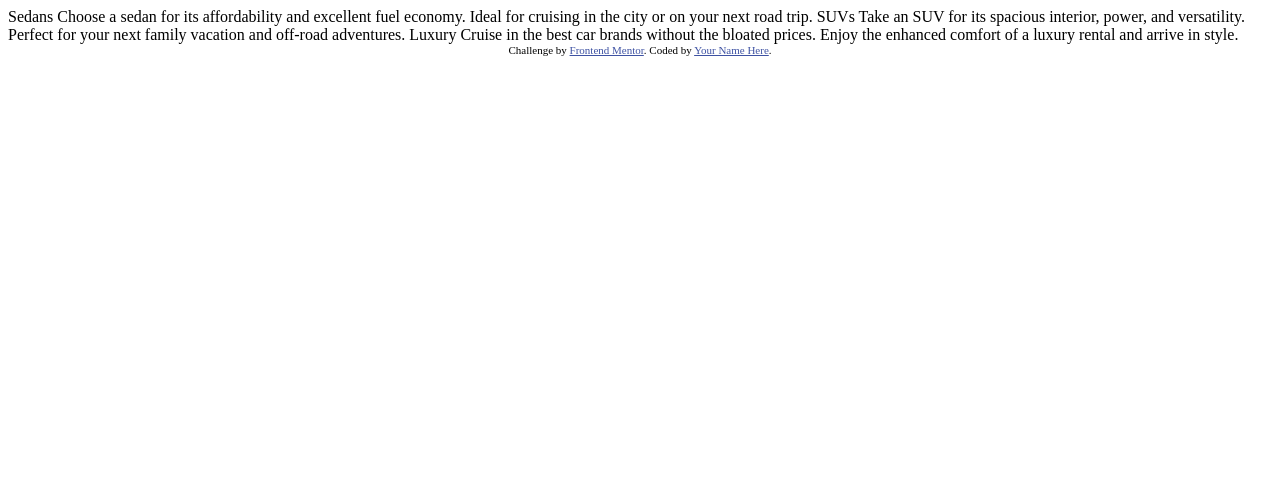
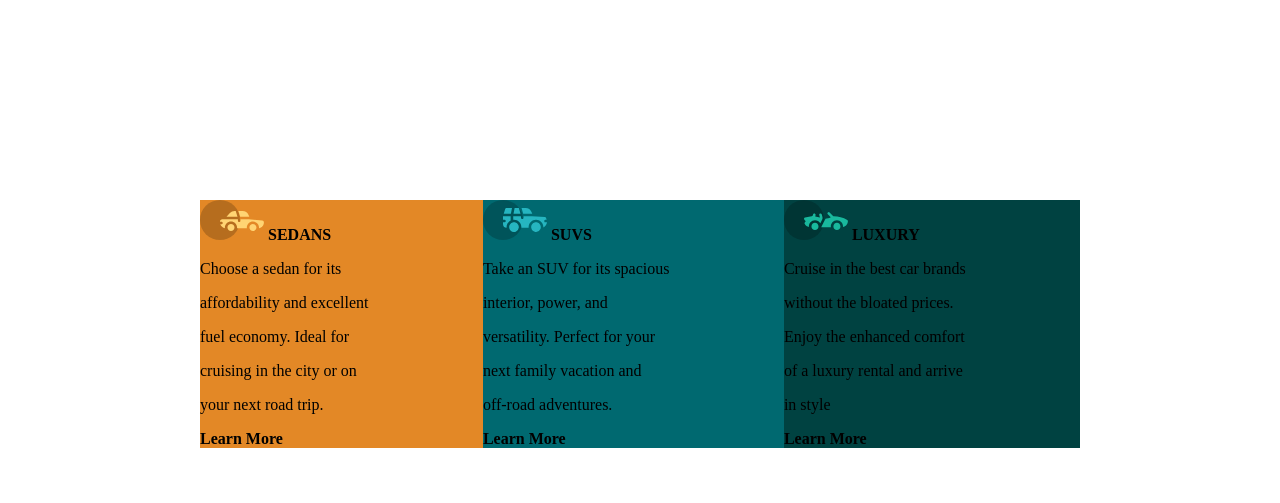
Before and after one commit to douglasjet/Cartao-de-visualizacao-de-tres-colunas, a plain HTML site: page index.html in a window 1280 px wide. Drawn offline with Linux system fonts and the light colour scheme.

Commit message:
Início do desenvolvimento
Estrutura Html
Inclusão do flexbox css

```diff
--- /dev/null
+++ b/CSS/style.css
@@ -0,0 +1,37 @@
+body
+{
+    background-color: #FFFFFF;
+    margin: 0;
+    padding: 200px;
+    height: 100px;
+
+}
+
+.container
+{
+    display: flex;
+    flex-direction: row;
+    justify-content: space-evenly;
+    column-gap: 0px;
+}
+
+.bloco-1
+{
+    order: 0;
+    background: hsl(31, 77%, 52%);
+    flex-grow: 1;
+}
+
+.bloco-2
+{
+    order: 0;
+    background: hsl(184, 100%, 22%);
+    flex-grow: 1;
+}
+
+.bloco-3
+{
+    order: 0;
+    background:hsl(179, 100%, 13%);
+    flex-grow: 1;
+}
--- a/index.html
+++ b/index.html
@@ -6,7 +6,9 @@
 
   <link rel="icon" type="image/png" sizes="32x32" href="./images/favicon-32x32.png">
 
-  <title>Frontend Mentor | 3-column preview card component</title>
+  <title>Cartão de visualização de 3 colunas</title>
+
+  <link rel="stylesheet" href="css/style.css">
 
   <!-- Feel free to remove these styles or customise in your own stylesheet 👍 -->
   <style>
@@ -14,9 +16,67 @@
     .attribution a { color: hsl(228, 45%, 44%); }
   </style>
 </head>
+
 <body>
 
-  Sedans
+<main class="container">
+
+  <div class="bloco-1">
+
+    <svg width="64" height="40" xmlns="http://www.w3.org/2000/svg"><g fill="none" fill-rule="evenodd"><circle fill="#000" opacity=".201" cx="20" cy="20" r="20"/><path d="M52.936 24.11c1.942 0 3.517 1.542 3.517 3.445 0 1.903-1.575 3.445-3.517 3.445s-3.516-1.542-3.516-3.445c0-1.903 1.574-3.445 3.516-3.445zm-21.957 0c1.942 0 3.517 1.542 3.517 3.445 0 1.903-1.575 3.445-3.517 3.445s-3.516-1.542-3.516-3.445c0-1.903 1.574-3.445 3.516-3.445zm6.948-4.848v1.429c0 .716.61 1.293 1.348 1.259a1.295 1.295 0 001.225-1.295v-1.393h8.256l13.483 1.313c.956.093 1.676.881 1.676 1.814 0 2.89-2.126 5.303-4.926 5.819.397-3.557-2.458-6.62-6.053-6.62-3.646 0-6.504 3.14-6.039 6.723h-9.879c.466-3.588-2.397-6.722-6.039-6.722-3.595 0-6.45 3.062-6.052 6.62-2.14-.398-3.916-1.912-4.61-3.931h1.142c.731 0 1.32-.598 1.285-1.322-.033-.678-.629-1.2-1.322-1.2H20v-.251c0-1.274 1.066-2.243 2.306-2.243h15.62zM42.59 11c2.645 0 4.99 1.556 5.972 3.963l.726 1.779H40.17L38.413 11h4.178zm-6.865 0l1.758 5.741H26.505l3.357-3.654A6.502 6.502 0 0134.644 11h1.082z" fill="#FFD473" fill-rule="nonzero"/></g></svg>
+
+    <strong>SEDANS</strong>
+    <p>Choose a sedan for its</p>
+    <p>affordability and excellent</p>
+    <p>fuel economy. Ideal for</p>
+    <p>cruising in the city or on</p>
+    <p>your next road trip.</p>
+
+    <div class=" botao-1">
+      <strong>Learn More</strong>
+    </div>
+
+  </div>
+
+    <div class="bloco-2">
+
+      <svg width="64" height="40" xmlns="http://www.w3.org/2000/svg"><g fill="none" fill-rule="evenodd"><circle fill="#000" opacity=".201" cx="20" cy="20" r="20"/><path d="M31.002 22.358c2.917 0 5.18 2.593 4.762 5.506a4.828 4.828 0 01-2.962 3.778 4.797 4.797 0 01-5.3-1.165c-1.188-1.26-1.235-2.613-1.263-2.613-.42-2.924 1.857-5.506 4.763-5.506zm22 0c3.457 0 5.798 3.567 4.41 6.744A4.816 4.816 0 0152.3 31.94a4.826 4.826 0 01-4.06-4.077c-.42-2.915 1.846-5.506 4.762-5.506zm-15.04-6.083v1.462a1.29 1.29 0 001.352 1.29c.693-.033 1.227-.631 1.227-1.326v-1.426h8.3l13.056.716a1.29 1.29 0 011.164.917c.27.895.446 1.477.563 1.87h-1.047c-.694 0-1.291.534-1.324 1.228a1.29 1.29 0 001.288 1.352h1.445c-.164 2.225-1.57 4.193-3.6 5.05.13-4.212-3.255-7.63-7.384-7.63-4.317 0-7.762 3.718-7.358 8.086h-7.285c.43-4.655-3.503-8.531-8.131-8.046v-3.543h7.734zm-10.312 0v4.308a7.4 7.4 0 00-4.006 7.274 3.874 3.874 0 01-3.642-3.864v-1.635h1.46a1.29 1.29 0 000-2.58h-1.461v-3.213l.003-.29h7.646zm14.986-8.196c2.65 0 5 1.592 5.984 4.055l.63 1.579a5.525 5.525 0 01-.065-.004l-.026-.002-.034-.002-.022-.002a4.178 4.178 0 00-.224-.006l-.098-.001h-.039l-.136-.001h-.052l-.326-.001H40.211L38.528 8.08zm-13.632 0l-1.122 5.616h-7.144l1.47-4.71a1.29 1.29 0 011.231-.906h5.565zm6.832 0l1.683 5.615h-7.007l1.121-5.615h4.203z" fill="#26B5C0" fill-rule="nonzero"/></g></svg>
+
+      <strong>SUVS</strong>
+      <p>Take an SUV for its spacious</p>
+      <p>interior, power, and</p>
+      <p>versatility. Perfect for your</p>
+      <p>next family vacation and</p>
+      <p>off-road adventures.</p>
+
+      <div class=" botao-2">
+        <strong>Learn More</strong>
+      </div>
+
+    </div>
+
+    <div class="bloco-3">
+
+      <svg width="64" height="40" xmlns="http://www.w3.org/2000/svg"><g fill="none" fill-rule="evenodd"><circle fill="#000" opacity=".201" cx="20" cy="20" r="20"/><path d="M30.98 22.835c1.941 0 3.516 1.604 3.516 3.583 0 1.978-1.575 3.582-3.517 3.582s-3.516-1.604-3.516-3.582c0-1.979 1.574-3.583 3.516-3.583zm21.956 0c1.942 0 3.517 1.604 3.517 3.583 0 1.978-1.575 3.582-3.517 3.582s-3.516-1.604-3.516-3.582c0-1.979 1.574-3.583 3.516-3.583zm-9.143-10.45a1.27 1.27 0 011.819 0l3.715 3.784c4.444-.115 9.7 1.142 13.964 3.753.387.237.624.664.624 1.124 0 3.006-2.126 5.514-4.926 6.05.397-3.698-2.458-6.882-6.053-6.882-3.646 0-6.504 3.264-6.039 6.99h-9.669c.76-1.544.993-2.026 1.337-2.711l.082-.162c.421-.835 1.056-2.07 2.883-5.65 1.68-.023 3.47-.408 5.247-1.403l-2.984-3.04a1.328 1.328 0 010-1.854zm-7.68 1.064c.683-.2 1.395.202 1.592.898l.749 2.652a3.46 3.46 0 01-.247 2.51l-1.733 3.395-.216.424c-1.07-1.89-3.06-3.114-5.279-3.114-3.595 0-6.45 3.184-6.052 6.885-1.832-.347-3.414-1.537-4.278-3.276a1.331 1.331 0 01.117-1.376l.955-1.303-1.325-1.295c-.751-.735-.376-2.024.64-2.231l6.614-1.346.13-.026c.092-.019.145-.03.157-.031.314-.146 1.07-.591 1.07-1.506 0-.734.592-1.327 1.316-1.31.712.016 1.268.662 1.256 1.388a4.11 4.11 0 01-.348 1.611 22.69 22.69 0 014.7 1.146l-.7-2.473a1.314 1.314 0 01.882-1.622z" fill="#19B89D" fill-rule="nonzero"/></g></svg>
+
+      <strong>LUXURY</strong>
+      <p>Cruise in the best car brands</p>
+      <p>without the bloated prices.</p>
+      <p>Enjoy the enhanced comfort</p>
+      <p>of a luxury rental and arrive</p>
+      <p>in style</p>
+
+      <div class=" botao-3">
+        <strong>Learn More</strong>
+      </div>
+
+    </div>
+
+</main>
+
+
+
+  <!-- Sedans
   Choose a sedan for its affordability and excellent fuel economy. Ideal for cruising in the city
   or on your next road trip.
 
@@ -28,9 +88,13 @@
   Cruise in the best car brands without the bloated prices. Enjoy the enhanced comfort of a luxury
   rental and arrive in style.
 
+
   <div class="attribution">
     Challenge by <a href="https://www.frontendmentor.io?ref=challenge" target="_blank">Frontend Mentor</a>.
     Coded by <a href="#">Your Name Here</a>.
-  </div>
+  </div> -->
+
+
+
 </body>
 </html>
```
